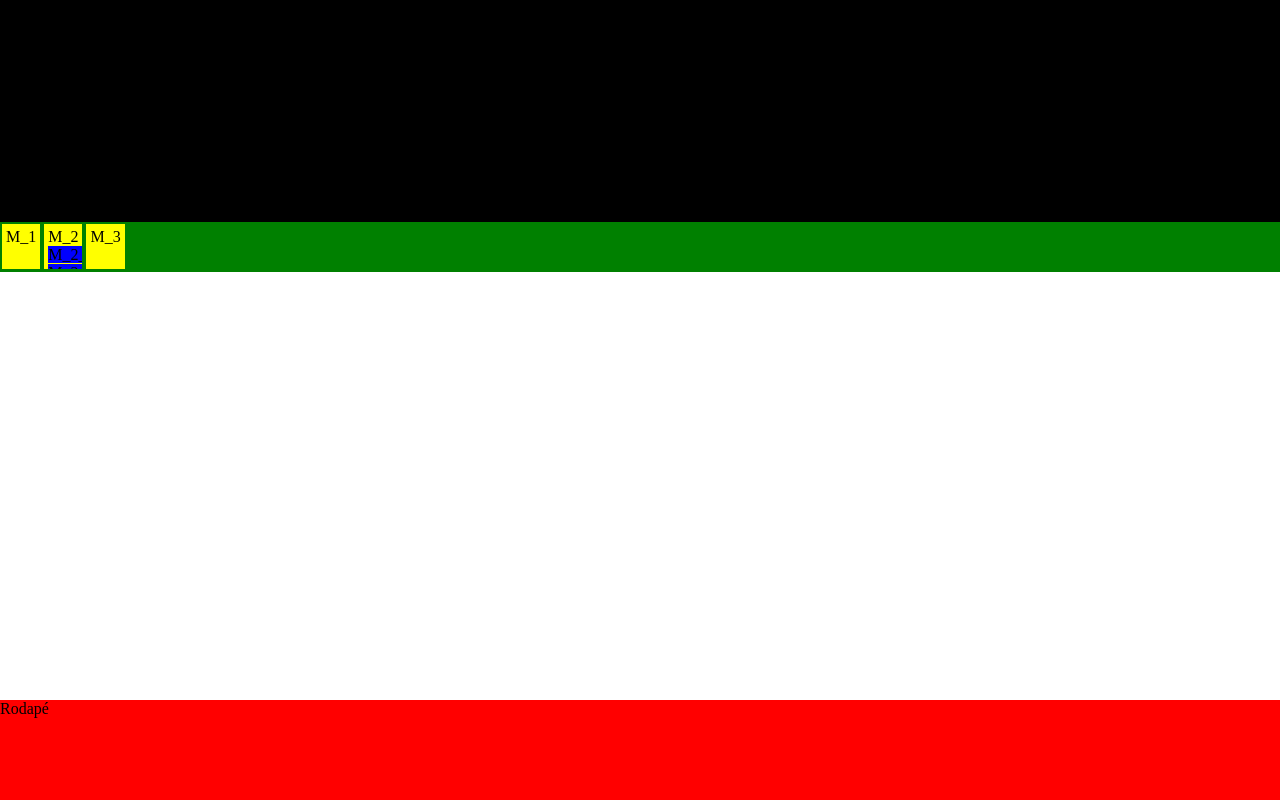
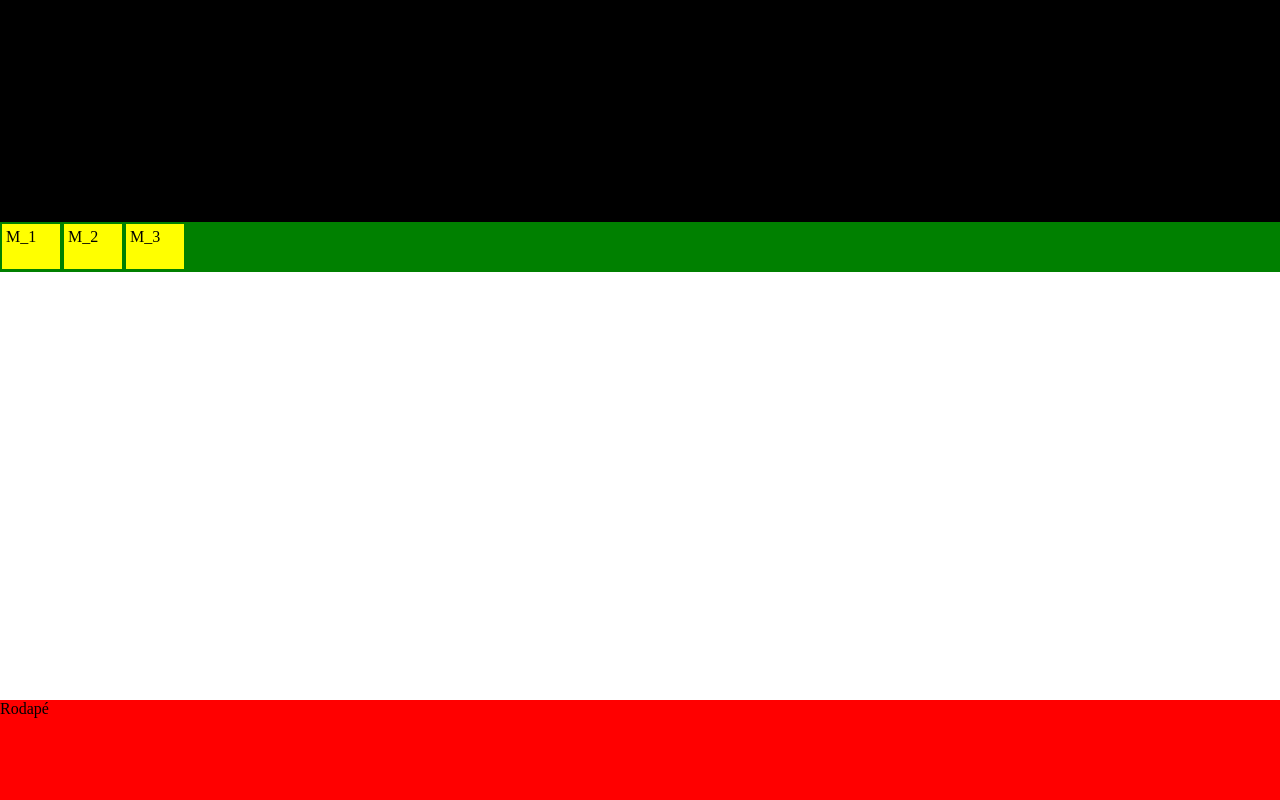
Before and after one commit to felipetavares/website, a PHP site: page / in a window 1280 px wide. Run offline with PHP 8.4, Linux system fonts and the light colour scheme; some libraries are stand-ins or nearby versions.

Commit message:
Menu funcionando

```diff
--- a/css/main.css
+++ b/css/main.css
@@ -5,6 +5,7 @@ html {
 body {
 	margin: 0;
 	height: 100%;
+	min-width: 800px;
 }
 
 .page {
--- a/css/menu.css
+++ b/css/menu.css
@@ -10,18 +10,28 @@
 	background: yellow;
 	padding: 4px;
 	cursor: pointer;
-	position: relative;
 	overflow: hidden;
+	display: relative;
+	width: 50px;
 }
 
 .menudrop {
 	background: green;
-	width: 0;
+	display: none;
 }
 
 .menudropitem {
 	background: blue;
-	display: inline;
+	float: right;
+	display: absolute;
+	height: 34px;
+	padding: 2px;
+
+	margin-right: 4px;
+}
+
+.menudropitem:hover {
+	background: green;
 }
 
 .menuitem:hover {
--- a/index.html
+++ b/index.html
@@ -23,7 +23,9 @@
 					M_1
 				</div>
 				<div class="menuitem">
-					M_2
+					<div style="float: left">
+						M_2
+					</div>
 					<div class="menudrop">
 						<div class="menudropitem">
 							M_2_1
```
